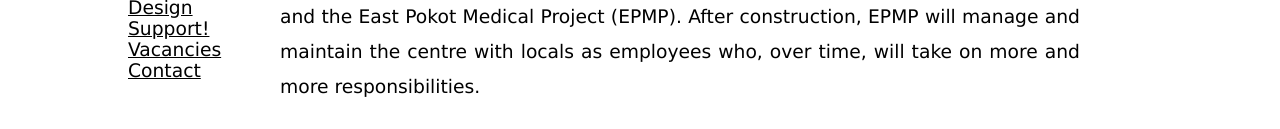
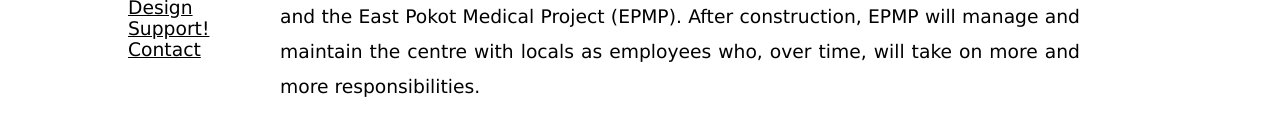
Before and after one commit to StefanieTseggai/pokot-resource-centre, a plain HTML site: page Collaboration.html in a window 1280 px wide. Shown: the part 626-755 px from the top of the page. Drawn offline with nearby package versions, Linux system fonts and the light colour scheme.

Commit message:
Removes vacancies menu-item from menu

```diff
--- a/Collaboration.html
+++ b/Collaboration.html
@@ -60,10 +60,6 @@
 
             <a href="Donate.html">
                 Support!
-            </a>
-
-            <a href="Vacancies.html">
-                Vacancies
             </a>
 
             <a href="Contact.html">
```
Also changed, not shown: Contact.html (+0 -4 lines), Design.html (+0 -4 lines), Donate.html (+0 -4 lines), Project.html (+0 -4 lines).
